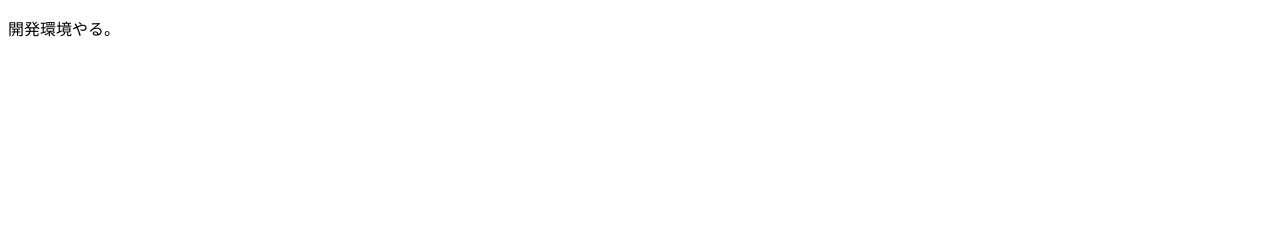
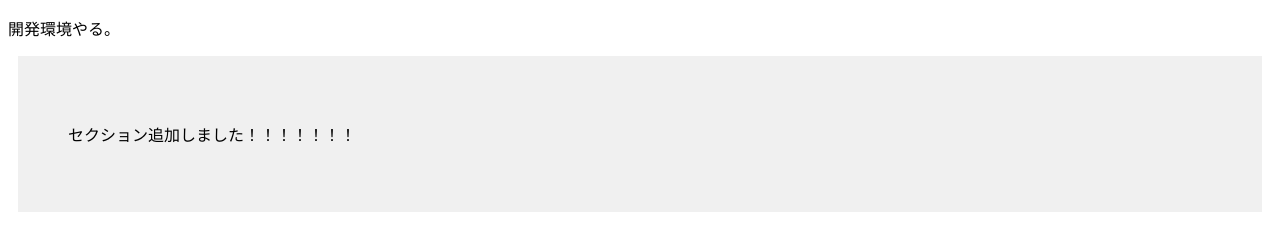
Before and after one commit to d2cSakai/test, a plain HTML site: page index.html in a window 1280 px wide. Drawn offline with Linux system fonts and the light colour scheme.

Commit message:
add: セクションの追加

```diff
--- a/index.html
+++ b/index.html
@@ -3,9 +3,21 @@
   <head>
     <meta charset="UTF-8" />
     <meta name="viewport" content="width=device-width, initial-scale=1.0" />
+
+    <style>
+      section {
+        background-color: #f0f0f0;
+        padding: 50px;
+        margin: 10px;
+      }
+    </style>
     <title>Document</title>
   </head>
   <body>
     <p>開発環境やる。</p>
+
+    <section>
+      <p>セクション追加しました！！！！！！！</p>
+    </section>
   </body>
 </html>
```
